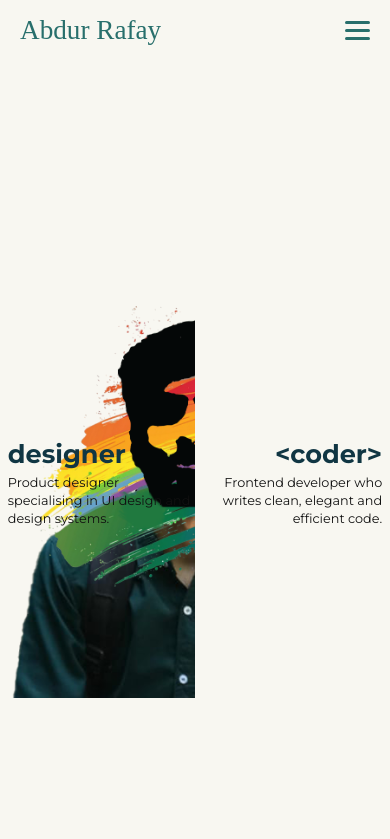
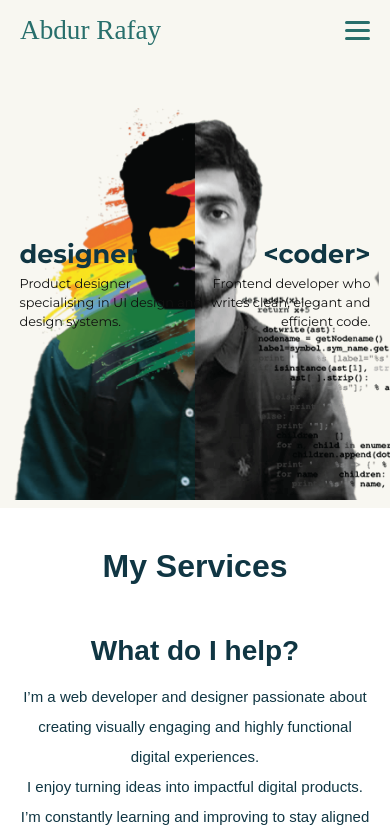
Before and after one commit to Rafay0011-oss/My-Portfolio-Website, a React (Vite) app: page / in a window 390 px wide. Shown: the top 839 px of the page. Built offline with nearby package versions, Linux system fonts and the light colour scheme; a web font is replaced by a local one.

Commit message:
update hero

```diff
--- a/src/Components/Home.css
+++ b/src/Components/Home.css
@@ -100,29 +100,6 @@
   }
 }
 
-@media (max-width: 768px) {
-  .text {
-    width: 45%;
-  }
-
-  .left-text {
-    left: 2%;
-  }
-
-  .right-text {
-    right: 2%;
-  }
-
-  .text h1 {
-    font-size: 2.2rem;
-  }
-
-  .text p {
-    font-size: 0.9rem;
-    line-height: 1.4;
-  }
-}
-
 @media (max-width: 480px) {
   .text {
     width: 47%;
@@ -137,3 +114,40 @@
     margin-top: 5px;
   }
 }
+
+.mobile-single {
+  display: none;
+}
+
+@media (max-width: 768px) {
+  .hero{
+    height: 53vh;
+  }
+
+  .image.left,
+  .image.right {
+    display: none;
+  }
+
+  .mobile-single {
+    display: block;
+    position: absolute;
+    inset: 0;
+    width: 100%;
+    height: 100%;
+  }
+
+  .mobile-single img {
+    width: 100%;
+    height: 100%;
+    object-fit: contain;
+    transform: none !important;
+    position: absolute;
+    top: 0;
+    left: 0;
+  }
+
+  .text {
+    z-index: 3;
+  }
+}
--- a/src/Components/Home.jsx
+++ b/src/Components/Home.jsx
@@ -2,6 +2,7 @@ import React, { useState } from "react";
 import "./Home.css";
 import designer from "../assets/Designer.png";
 import developer from "../assets/Developer.png";
+import mobileHero from "../assets/mobileHero.png";
 
 const Home = () => {
   const [offset, setOffset] = useState(0);
@@ -9,15 +10,14 @@ const Home = () => {
   const handleMouseMove = (e) => {
     const { left, width } = e.currentTarget.getBoundingClientRect();
     const x = e.clientX - left;
-
     const percentage = (x / width) * 100 - 50;
-
     setOffset(percentage);
   };
 
   const handleMouseLeave = () => {
-    setOffset(0); // reset to center
+    setOffset(0);
   };
+
   return (
     <div
       className="hero"
@@ -25,58 +25,55 @@ const Home = () => {
       onMouseLeave={handleMouseLeave}
     >
       <div className="image-wrapper">
-
-        {/* LEFT (Designer) */}
+        {/* Desktop split images */}
         <div
           className="image left"
-          style={{
-            width: `calc(50% - ${offset}%)`
-          }}
+          style={{ width: `calc(50% - ${offset}%)` }}
         >
           <img
             src={designer}
             alt="designer"
-            style={{
-              transform: `translateX(${offset * -0.8}px)`
-            }}
+            style={{ transform: `translateX(${offset * -0.8}px)` }}
           />
         </div>
 
-        {/* RIGHT (Developer) */}
         <div
           className="image right"
-          style={{
-            width: `calc(50% + ${offset}%)`
-          }}
+          style={{ width: `calc(50% + ${offset}%)` }}
         >
           <img
             src={developer}
             alt="developer"
-            style={{
-              transform: `translateX(${offset * -0.8}px)`
-            }}
+            style={{ transform: `translateX(${offset * -0.8}px)` }}
           />
         </div>
 
-      </div>
-      <div className="text left-text" style={{
-        opacity: 1 - offset / 50,
-        transform: `translateY(-50%) translateX(${offset * 0.3}px)`
-      }}>
-        <h1>designer</h1>
-        <p>
-          Product designer specialising in UI design and design systems.
-        </p>
+        {/* Mobile single image */}
+        <div className="image mobile-single">
+          <img src={mobileHero} alt="designer and developer" />
+        </div>
       </div>
 
-      <div className="text right-text" style={{
-        opacity: 1 + offset / 50,
-        transform: `translateY(-50%) translateX(${offset * 0.3}px)`
-      }}>
+      <div
+        className="text left-text"
+        style={{
+          opacity: 1 - offset / 50,
+          transform: `translateY(-50%) translateX(${offset * 0.3}px)`,
+        }}
+      >
+        <h1>designer</h1>
+        <p>Product designer specialising in UI design and design systems.</p>
+      </div>
+
+      <div
+        className="text right-text"
+        style={{
+          opacity: 1 + offset / 50,
+          transform: `translateY(-50%) translateX(${offset * 0.3}px)`,
+        }}
+      >
         <h1>&lt;coder&gt;</h1>
-        <p>
-          Frontend developer who writes clean, elegant and efficient code.
-        </p>
+        <p>Frontend developer who writes clean, elegant and efficient code.</p>
       </div>
     </div>
   );
--- a/src/Components/Navbar.jsx
+++ b/src/Components/Navbar.jsx
@@ -1,5 +1,4 @@
 import React, { useState } from 'react';
-import { Link } from "react-router-dom";
 import "./Navbar.css";
 
 const Navbar = () => {
@@ -11,7 +10,6 @@ const Navbar = () => {
                 Abdur Rafay
             </div>
 
-            {/* Hamburger Icon (3 lines) */}
             <div className="hamburger" onClick={() => setIsOpen(!isOpen)}>
                 <span className="line"></span>
                 <span className="line"></span>
```
Also changed, not shown: src/assets/mobileHero.png (added).
